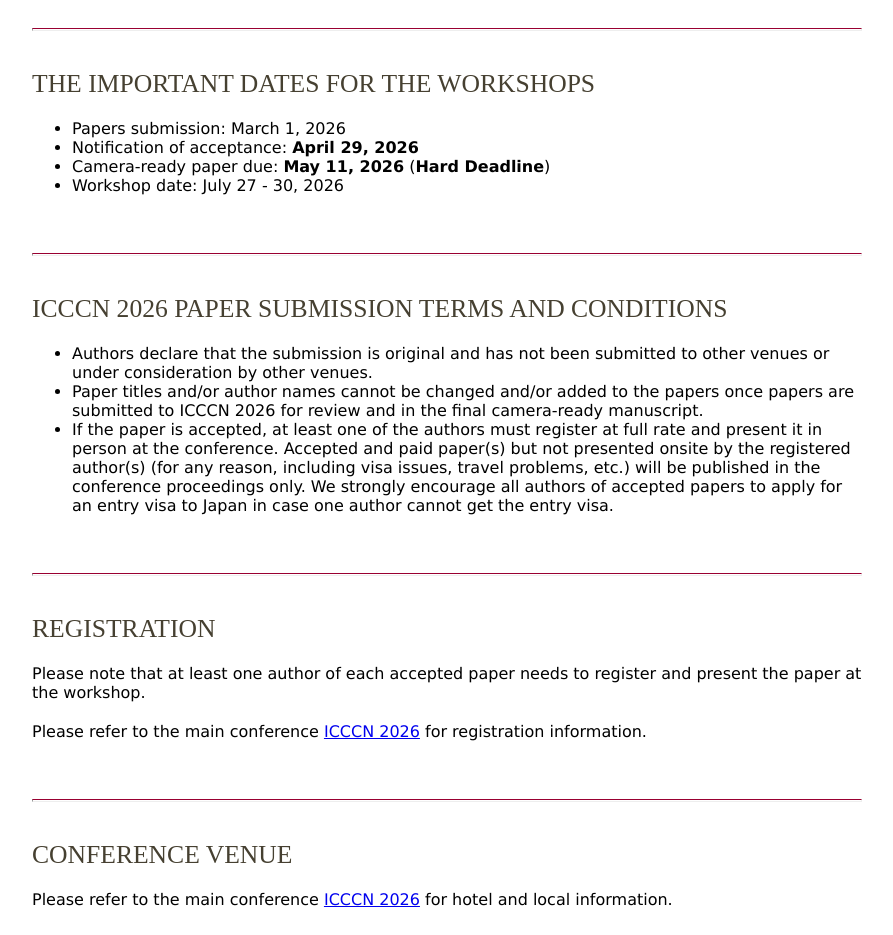
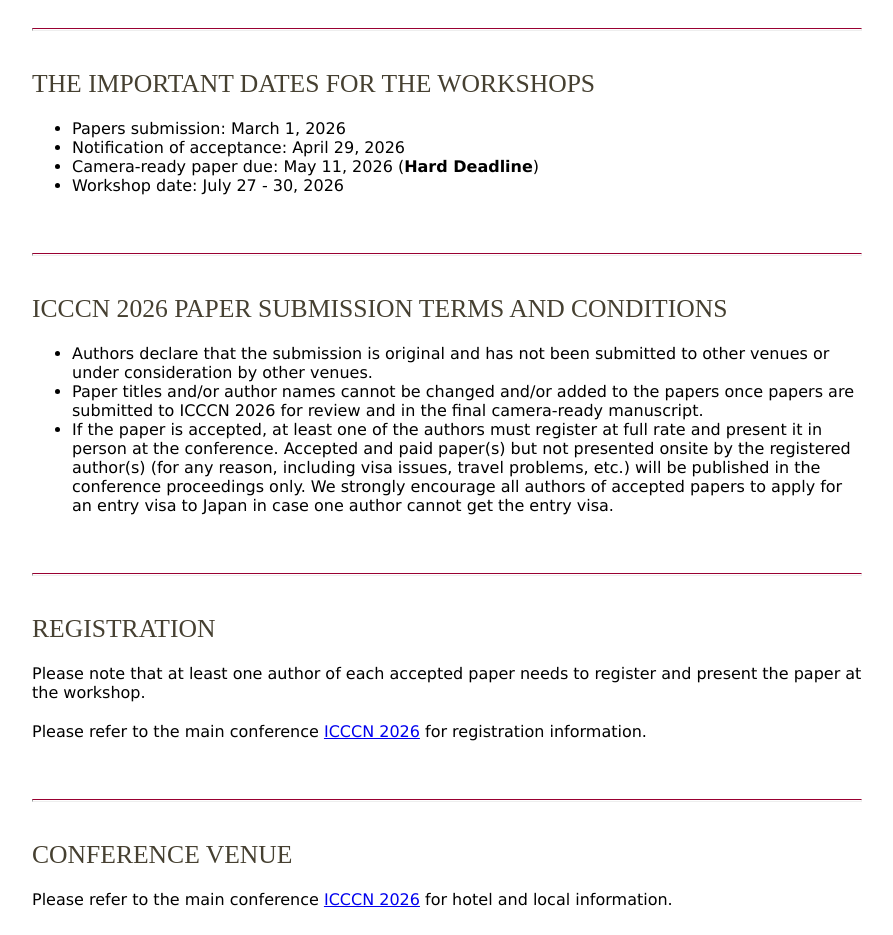
Before and after one commit to sunningshore/ICCCN_AIECN_2026, a plain HTML site: page index.html in a window 1280 px wide. Shown: the part 3280-4215 px from the top of the page, without its empty margins (248-1141 px from the left). Drawn offline with Linux system fonts and the light colour scheme; files that its build step writes are made by us from their sources.

Commit message:
Update index.html

```diff
--- a/index.html
+++ b/index.html
@@ -107,8 +107,8 @@
 					<h2>THE IMPORTANT DATES FOR THE WORKSHOPS</h2>
 						<ul>
 						<li>Papers submission: March 1, 2026</li>
-						<li>Notification of acceptance: <b>April 29, 2026</b></li>
-						<li>Camera-ready paper due: <b>May 11, 2026</b> (<b>Hard Deadline</b>)</li>
+						<li>Notification of acceptance: April 29, 2026</li>
+						<li>Camera-ready paper due: May 11, 2026 (<b>Hard Deadline</b>)</li>
 						<li>Workshop date: July 27 - 30, 2026</li>
 						</ul>
 				<br>
```
